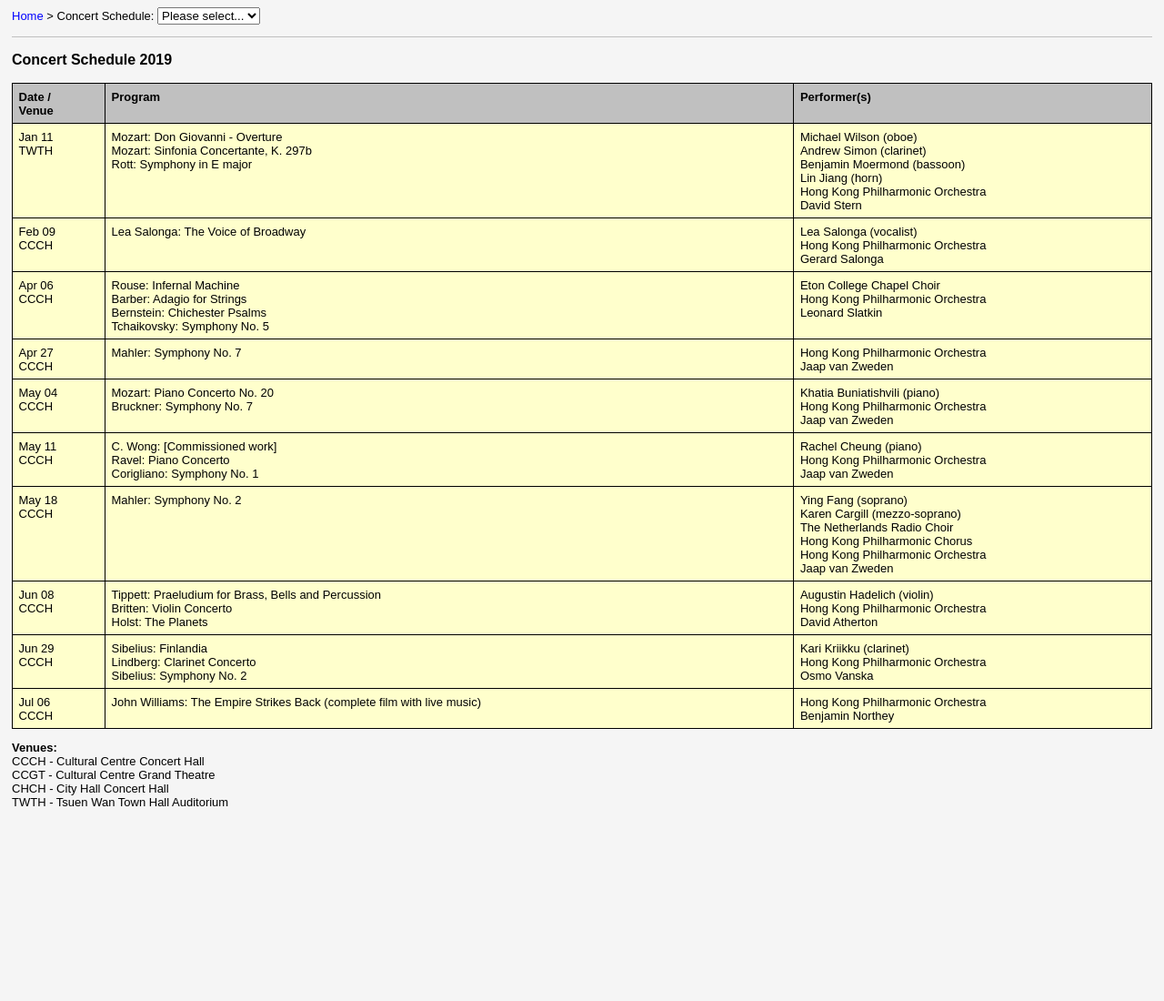
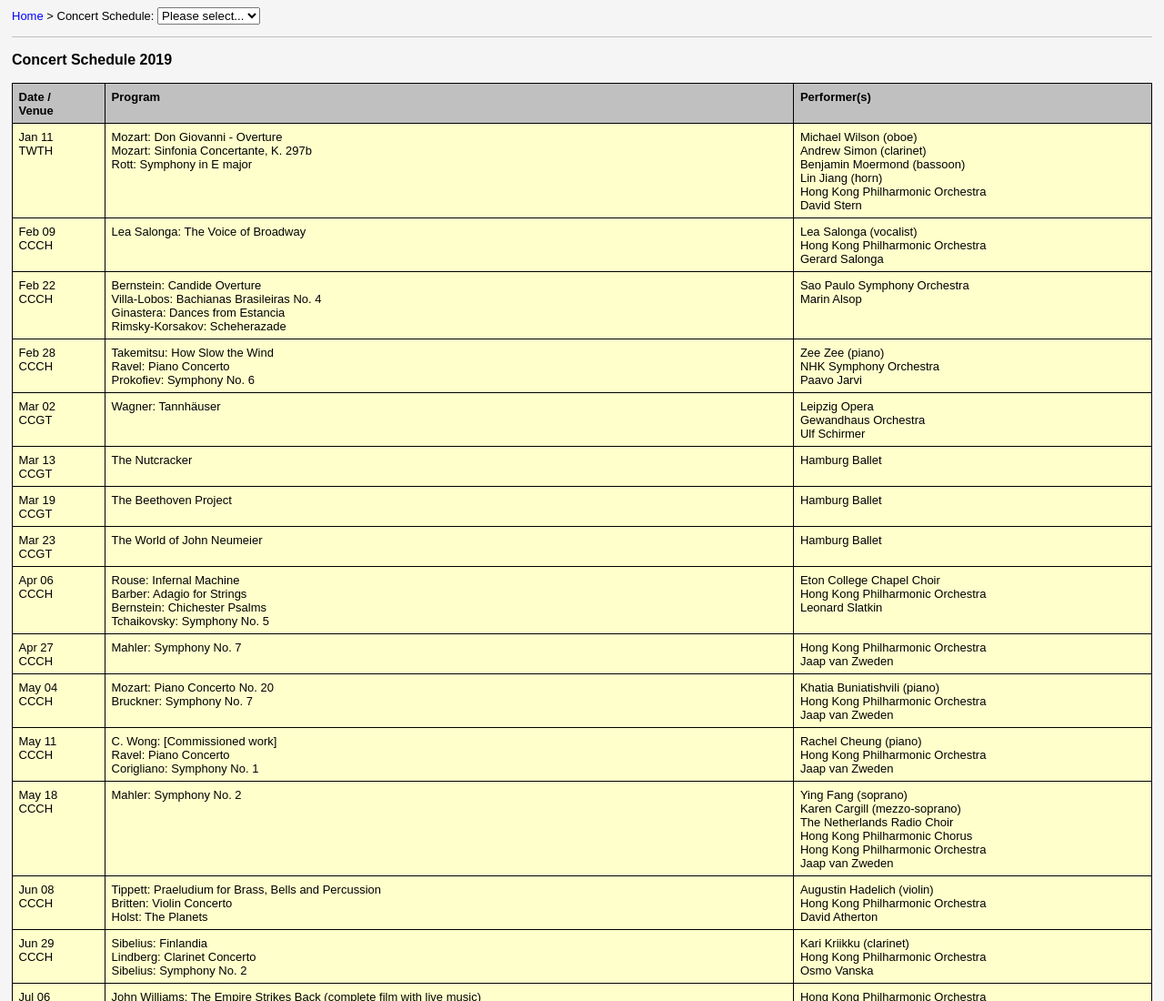
Before and after one commit to jkmcl/jkmcl.github.io, a plain HTML site: page concerts/concerts2019.html in a window 1280 px wide. Shown: the top 1100 px of the page at 91% size. Before the commit the page ends 902 px from the top, so only its background shows below. Drawn offline with Linux system fonts and the light colour scheme.

Commit message:
Added HKAF 2018 programs

```diff
--- a/concerts/concerts2019.html
+++ b/concerts/concerts2019.html
@@ -1,5 +1,5 @@
 <!DOCTYPE html>
-<html>
+<html lang="en">
 <head>
 <meta charset="UTF-8">
 <meta name="viewport" content="width=device-width">
@@ -9,7 +9,7 @@
 <body>
 
 <div id="menu">
-	<a href="../index.html">Home</a> &gt; Concert Schedule: <script type="text/javascript" src="concerts.js"></script>
+	<a href="../index.html">Home</a> &gt; Concert Schedule: <script src="concerts.js"></script>
 </div>
 
 <div id="main">
@@ -49,6 +49,76 @@
 			Lea Salonga (vocalist)<br>
 			Hong Kong Philharmonic Orchestra<br>
 			Gerard Salonga
+		</td>
+	</tr>
+
+	<tr>
+		<td>Feb 22<br>CCCH</td>
+		<td>
+			Bernstein: Candide Overture<br>
+			Villa-Lobos: Bachianas Brasileiras No. 4<br>
+			Ginastera: Dances from Estancia<br>
+			Rimsky-Korsakov: Scheherazade
+		</td>
+		<td>
+			Sao Paulo Symphony Orchestra<br>
+			Marin Alsop
+		</td>
+	</tr>
+
+	<tr>
+		<td>Feb 28<br>CCCH</td>
+		<td>
+			Takemitsu: How Slow the Wind<br>
+			Ravel: Piano Concerto<br>
+			Prokofiev: Symphony No. 6
+		</td>
+		<td>
+			Zee Zee (piano)<br>
+			NHK Symphony Orchestra<br>
+			Paavo Jarvi
+		</td>
+	</tr>
+
+	<tr>
+		<td>Mar 02<br>CCGT</td>
+		<td>
+			Wagner: Tannhäuser
+		</td>
+		<td>
+			Leipzig Opera<br>
+			Gewandhaus Orchestra<br>
+			Ulf Schirmer
+		</td>
+	</tr>
+
+	<tr>
+		<td>Mar 13<br>CCGT</td>
+		<td>
+			The Nutcracker
+		</td>
+		<td>
+			Hamburg Ballet
+		</td>
+	</tr>
+
+	<tr>
+		<td>Mar 19<br>CCGT</td>
+		<td>
+			The Beethoven Project
+		</td>
+		<td>
+			Hamburg Ballet
+		</td>
+	</tr>
+
+	<tr>
+		<td>Mar 23<br>CCGT</td>
+		<td>
+			The World of John Neumeier
+		</td>
+		<td>
+			Hamburg Ballet
 		</td>
 	</tr>
 
```
